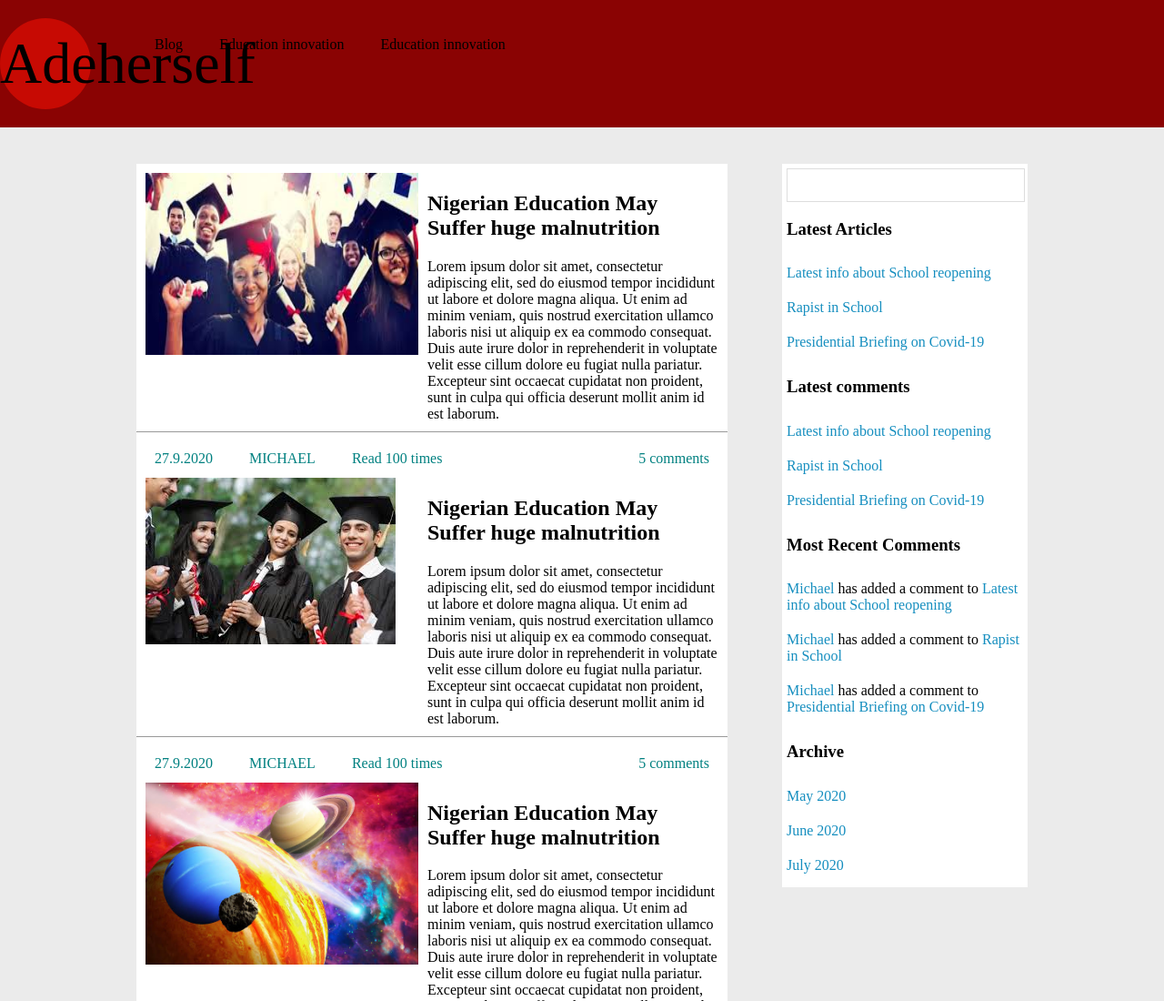
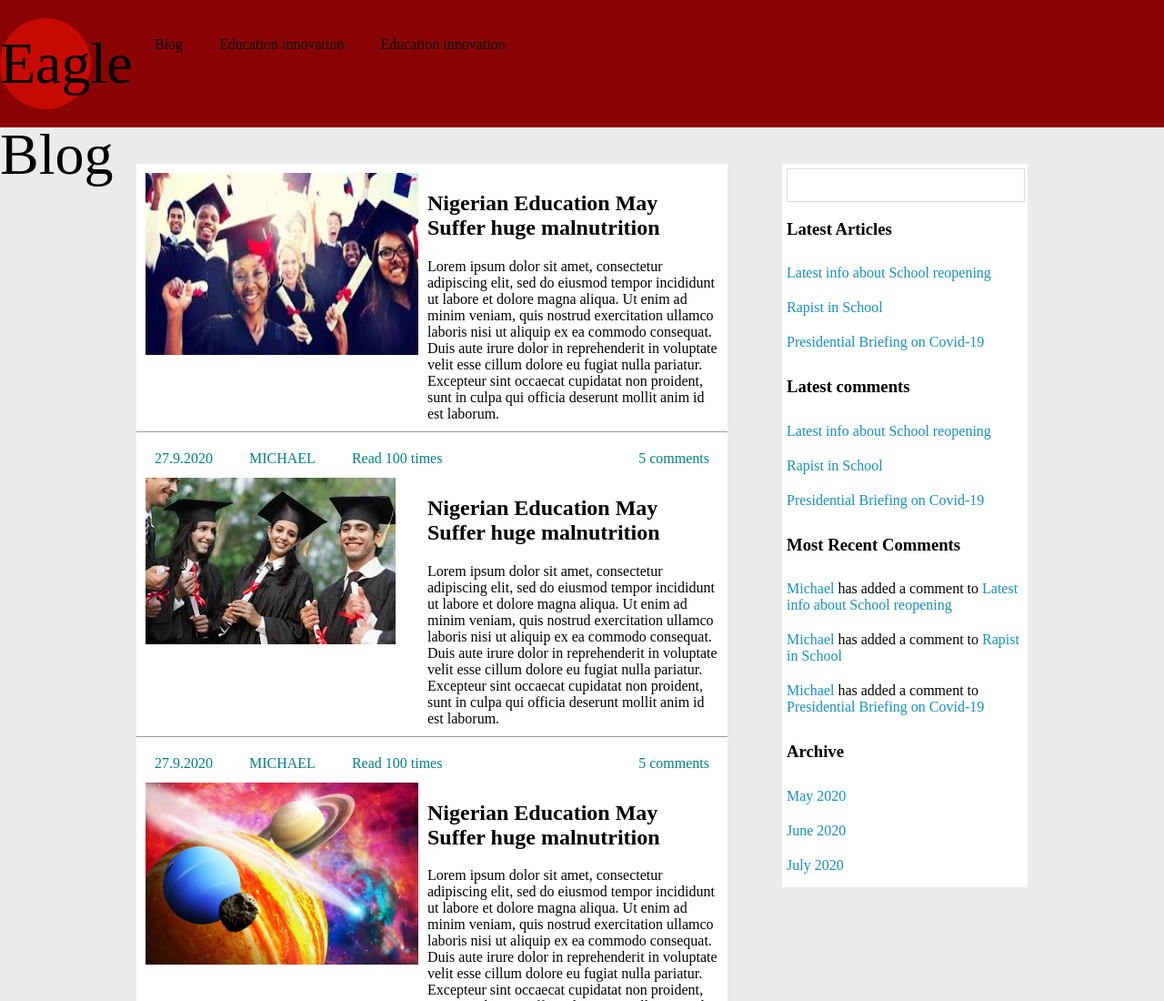
Before and after one commit to folorunshoD/FOLORUNSHOBlog, a plain HTML site: page index.html in a window 1280 px wide. Shown: the top 1100 px of the page at 91% size. Drawn offline with Linux system fonts and the light colour scheme.

Commit message:
Update index.html

```diff
--- a/index.html
+++ b/index.html
@@ -16,7 +16,7 @@ EduNews
         <header>
 <a href="blog.html">
     <!--img src="scholarship2.jpg" class="pic"/-->
-    <div id="logo">Adeherself</div>
+    <div id="logo">Eagle Blog</div>
 </a>
 <nav>
     <ul>
```
